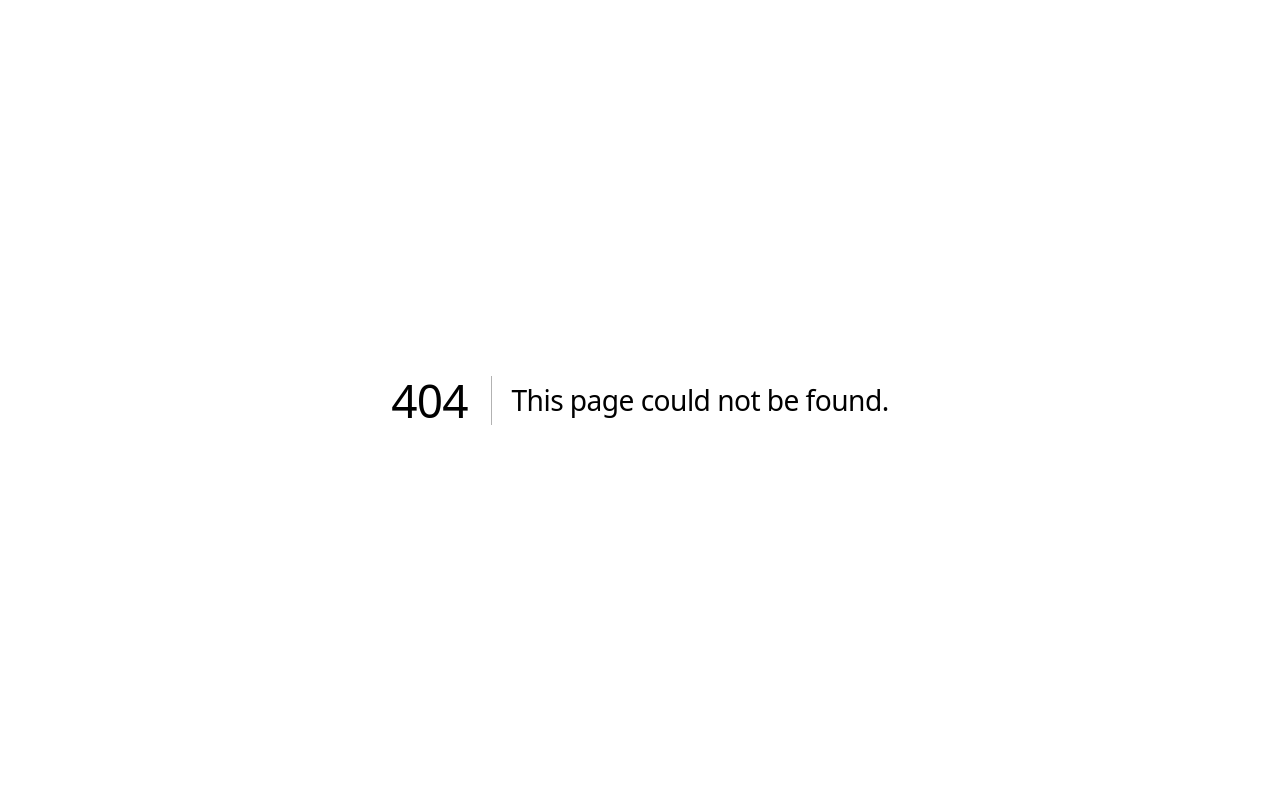
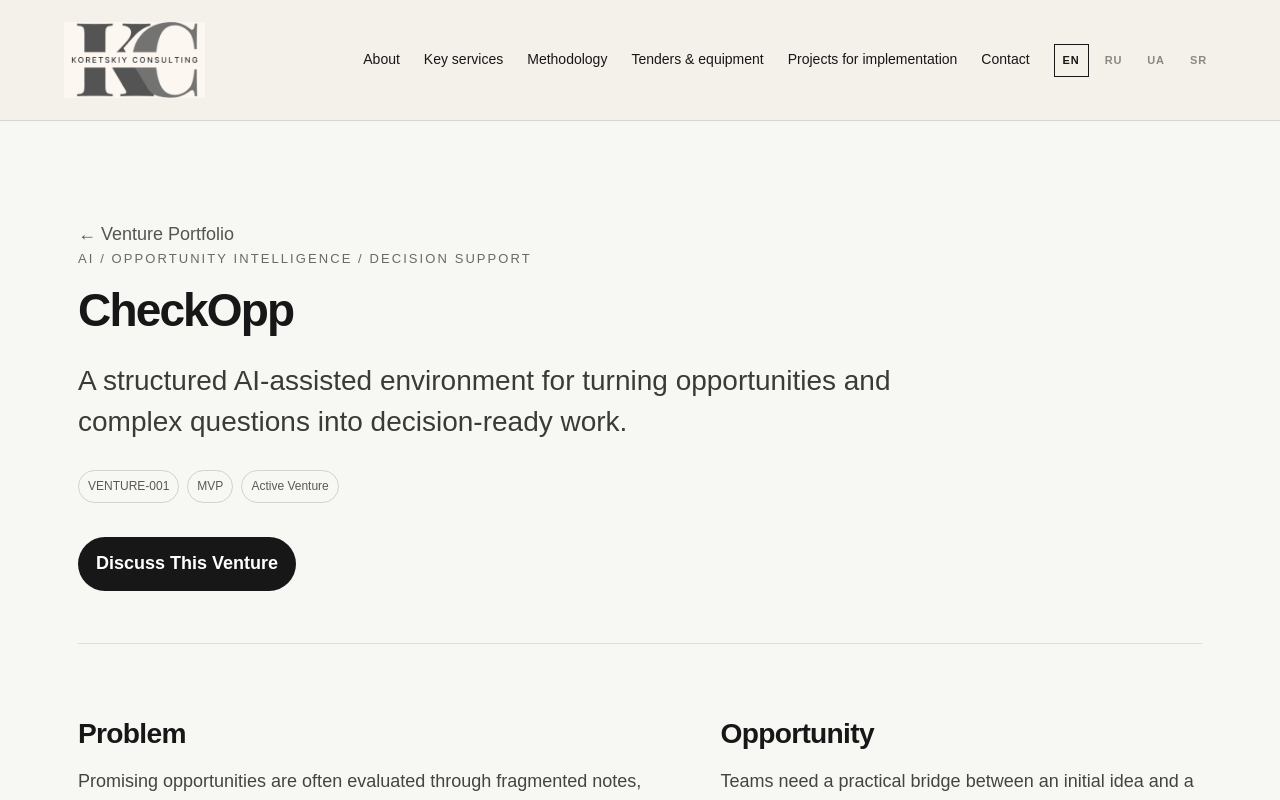
Before and after one commit to oikua66/damp-diagnostics, a Next.js app: page /en/ventures/checkopp in a window 1280 px wide. Before the commit this address had no page. Shown: the top 800 px of the page. Built offline with nearby package versions, Linux system fonts and the light colour scheme; no server answers.

Commit message:
Add individual venture pages

```diff
--- /dev/null
+++ b/app/[lang]/ventures/[slug]/page.tsx
@@ -0,0 +1,72 @@
+import type { Metadata } from 'next';
+import { notFound } from 'next/navigation';
+import SiteHeader from '../../../components/SiteHeader';
+import VentureContactForm from '../../../components/VentureContactForm';
+import { business } from '../../../../lib/business';
+import { languages, type Lang } from '../../../../lib/translations';
+import { getPublicVentures, getVentureBySlug } from '../../../../lib/ventures';
+import styles from '../../../ventures.module.css';
+
+type Props = { params: Promise<{ lang: string; slug: string }> };
+
+export function generateStaticParams() {
+  return languages.flatMap((lang) => getPublicVentures().map((venture) => ({ lang, slug: venture.slug })));
+}
+
+export async function generateMetadata({ params }: Props): Promise<Metadata> {
+  const { lang, slug } = await params;
+  const venture = getVentureBySlug(slug);
+  if (!venture || !languages.includes(lang as Lang)) return {};
+  const url = `https://koretskiy.com/${lang}/ventures/${venture.slug}`;
+  return {
+    title: `${venture.name} | Venture Portfolio | Koretskiy Consulting`,
+    description: venture.tagline,
+    alternates: { canonical: url },
+    openGraph: { title: `${venture.name} — Venture Portfolio`, description: venture.tagline, url, type: 'website' },
+  };
+}
+
+export default async function VenturePage({ params }: Props) {
+  const { lang, slug } = await params;
+  if (!languages.includes(lang as Lang)) notFound();
+  const safeLang = lang as Lang;
+  const venture = getVentureBySlug(slug);
+  if (!venture) notFound();
+
+  return (
+    <main className={styles.page}>
+      <SiteHeader lang={safeLang} languagePath={`/ventures/${venture.slug}`} />
+      <div className={styles.shell}>
+        <section className={styles.detailHero}>
+          <a className={styles.back} href={`/${safeLang}/ventures`}>← Venture Portfolio</a>
+          <div className={styles.eyebrow}>{venture.category.join(' / ')}</div>
+          <h1>{venture.name}</h1>
+          <p className={styles.lead}>{venture.tagline}</p>
+          <div className={styles.meta}><span className={styles.pill}>{venture.id}</span><span className={styles.pill}>{venture.stage}</span><span className={styles.pill}>{venture.status}</span></div>
+          <div className={styles.actions}><a className={styles.primary} href="#discuss">Discuss This Venture</a></div>
+        </section>
+
+        <section className={styles.section}><div className={styles.twoCol}><div className={styles.copy}><h2>Problem</h2><p>{venture.problem}</p></div><div className={styles.copy}><h2>Opportunity</h2><p>{venture.opportunity}</p></div></div></section>
+        <section className={styles.section}><div className={styles.twoCol}><div className={styles.copy}><h2>Solution</h2><p>{venture.solution}</p></div><div className={styles.copy}><h2>How It Works</h2><ol className={styles.list}>{venture.howItWorks.map((item) => <li key={item}>{item}</li>)}</ol></div></div></section>
+
+        <section className={styles.section}>
+          <div className={styles.twoCol}>
+            <div className={styles.copy}><h2>Current Stage</h2><p>What already exists for this venture:</p><ul className={styles.assetList}>{venture.assets.map((asset) => <li key={asset}>{asset}</li>)}</ul></div>
+            <div className={styles.copy}><h2>Validation</h2>{venture.validation.length ? <ul className={styles.list}>{venture.validation.map((item) => <li key={`${item.type}-${item.name}`}><strong>{item.name}</strong>{item.status ? ` — ${item.status}` : ''}</li>)}</ul> : <p className={styles.validationEmpty}>No external validation is claimed publicly yet.</p>}</div>
+          </div>
+        </section>
+
+        <section className={styles.section}><div className={styles.twoCol}><div className={styles.copy}><h2>Business Model</h2><ul className={styles.list}>{venture.businessModel.map((item) => <li key={item}>{item}</li>)}</ul></div><div className={styles.copy}><h2>What Happens Next</h2><ol className={styles.list}>{venture.nextSteps.map((item) => <li key={item}>{item}</li>)}</ol></div></div></section>
+
+        <section className={styles.section} id="discuss">
+          <div className={styles.contact}>
+            <div className={styles.eyebrow}>Partnership / Licensing / Transfer</div>
+            <h2>Interested in taking this venture further?</h2>
+            <p>Depending on the venture, the next step may be a strategic partnership, licensing, technology transfer, acquisition/project transfer or a co-venture. Public pricing is intentionally not shown.</p>
+            <VentureContactForm ventureId={venture.id} ventureName={venture.name} email={business.email} />
+          </div>
+        </section>
+      </div>
+    </main>
+  );
+}
```
